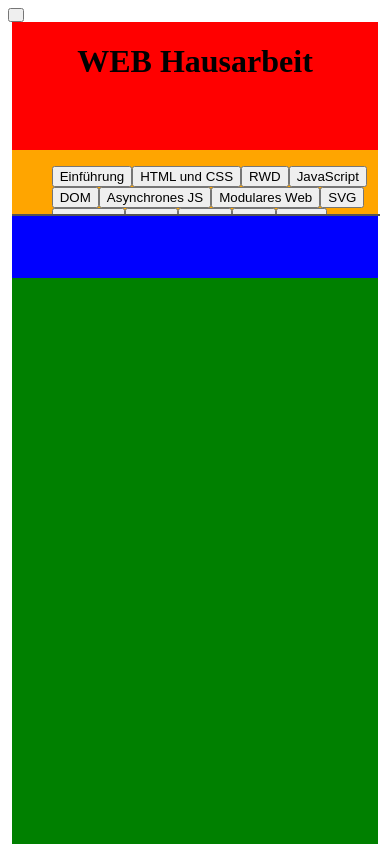
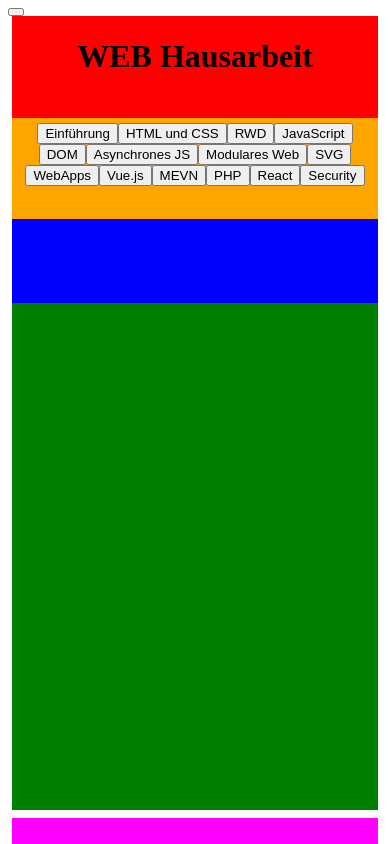
Before and after one commit to flutty20/WEB_Hausarbeit, a Vue app: page /#/ in a window 390 px wide. Shown: the top 844 px of the page. Built offline with nearby package versions, Linux system fonts and the light colour scheme.

Commit message:
Roter implementiert php

```diff
--- a/src/App.vue
+++ b/src/App.vue
@@ -4,24 +4,18 @@
       <h1>WEB Hausarbeit</h1>
     </header>
     <nav>
-      <ul>
-        <NavigationTop
-          v-on:setNavigationLeft="setNavigationLeft"
-        ></NavigationTop>
-      </ul>
+      <NavigationTop v-on:setNavigationLeft="setNavigationLeft"></NavigationTop>
     </nav>
 
     <aside>
-      <ul>
-        <NavigationLeft
-          v-bind:Aufgaben="this.Aufgaben"
-          v-on:loadAufgabe="loadAufgabe"
-        ></NavigationLeft>
-      </ul>
+      <NavigationLeft
+        v-bind:Aufgaben="this.Aufgaben"
+        v-on:loadAufgabe="loadAufgabe"
+      ></NavigationLeft>
     </aside>
 
     <article>
-      <component v-bind:is="aufgabe"></component>
+      <component v-if="rooted" v-bind:is="aufgabe"></component>
       <router-view id="routerview"></router-view>
     </article>
 
@@ -155,24 +149,22 @@ export default {
     return {
       Aufgaben: Array,
       aufgabe: String,
-      rooted: Boolean,
+      rooted: true,
     };
   },
   updated: function() {
-    console.log(document.getElementById("routerview").innerText == "");
-    if (document.getElementById("routerview").innerText == "") {
-      this.rooted == false;
-    } else {
-      this.rooted == true;
-    }
-    console.log("updated");
+    console.log(document.getElementById("routerview").innerText.length > 0);
+    this.rooted = !(document.getElementById("routerview").innerText.length > 0);
+    console.log("rooted:", this.rooted);
   },
+
   methods: {
     testrouter() {
       var x = document.getElementById("routerview");
       console.log(x);
     },
     loadAufgabe(schluessel) {
+      this.rooted = true;
       this.aufgabe = schluessel;
       document.getElementById("routerview").innerText = null;
       console.log(schluessel);
@@ -188,15 +180,15 @@ export default {
 #body {
   display: grid;
   grid-template-columns: 1% 18% 80% 1%;
-  grid-template-rows: 1% 8rem 4rem 50rem 1% 8rem 1%;
+  grid-template-rows: 1% 8rem 4rem 40rem 1% 8rem;
+  grid-template-rows: 1vh 10vh 11vh 66vh 1vh 9vh;
   grid-template-areas:
     ". . . ."
     ". header header ."
     ". . nav ."
     ". aside article . "
     ". . .  ."
-    ". footer footer ."
-    ". . .  . ";
+    ". footer footer .";
 }
 
 header {
@@ -210,19 +202,16 @@ nav {
   background-color: orange;
   grid-area: nav;
 }
+nav div {
+  width: auto;
+  margin: 0 auto;
+  display: inline-block;
+  text-align: center;
+}
 
 aside {
   background-color: blue;
   grid-area: aside;
-}
-
-aside ul {
-  list-style-type: none;
-  margin: 0;
-  padding: 0;
-  width: 100%;
-  background-color: #f1f1f1;
-  border: 1px solid #555;
 }
 
 article {
@@ -251,7 +240,8 @@ footer {
   #body {
     display: grid;
     grid-template-columns: 1% 98% 1%;
-    grid-template-rows: 1% 8rem 4rem 4rem 60rem 1% 8rem 1%;
+    grid-template-rows: 1% 8rem 4rem 4rem 40rem 1% 8rem;
+    grid-template-rows: 1vh 12vh 12vh 10vh 60vh 1vh 5vh;
     grid-template-areas:
       ". . . "
       ". header ."
@@ -259,8 +249,13 @@ footer {
       ". aside . "
       ".article ."
       ". . ."
-      ". footer ."
-      ". . .";
+      ". footer .";
+  }
+  aside div {
+    width: auto;
+    margin: 0 auto;
+    display: inline-block;
+    text-align: center;
   }
 }
 </style>
--- a/src/components/NavigationLeft.vue
+++ b/src/components/NavigationLeft.vue
@@ -1,10 +1,12 @@
 <template>
   <div>
     <button
-      v-for="(aufgabe,schluessel) in Aufgaben"
+      v-for="(aufgabe, schluessel) in Aufgaben"
       v-bind:key="schluessel"
       @click="loadAufgabe(schluessel)"
-    >{{aufgabe}}</button>
+    >
+      {{ aufgabe }}
+    </button>
   </div>
 </template>
 
@@ -14,7 +16,7 @@ export default {
   props: {
     Aufgaben: Array,
   },
-  data: function () {
+  data: function() {
     return {};
   },
 
@@ -22,7 +24,6 @@ export default {
     loadAufgabe(schlussel) {
       this.$emit("loadAufgabe", schlussel);
       location.hash = schlussel;
-
     },
   },
   created() {},
@@ -37,4 +38,9 @@ div {
   display: flex;
   flex-direction: column;
 }
+@media screen and (max-width: 800px) {
+  div {
+    display: inline-block;
+  }
+}
 </style>
--- a/src/components/NavigationTop.vue
+++ b/src/components/NavigationTop.vue
@@ -4,17 +4,18 @@
       v-for="Kapitel in jsondata"
       v-bind:key="Kapitel"
       v-on:click="setNavigationLeft(Kapitel)"
-    >{{Kapitel.UebungName}}</button>
+    >
+      {{ Kapitel.UebungName }}
+    </button>
   </div>
 </template>
-
 
 <script>
 import json from "../JSON/nav.json";
 export default {
   name: "NavTop",
   props: {},
-  data: function () {
+  data: function() {
     return {
       jsondata: null,
     };
@@ -35,4 +36,7 @@ export default {
 
 <!-- Add "scoped" attribute to limit CSS to this component only -->
 <style scoped>
+div {
+  padding: 5px;
+}
 </style>
--- a/src/components/U10/U10A1.vue
+++ b/src/components/U10/U10A1.vue
@@ -19,5 +19,4 @@ export default {
 };
 </script>
 
-<style scoped>
-</style>
+<style scoped></style>
--- a/src/components/U11/U11A1.vue
+++ b/src/components/U11/U11A1.vue
@@ -1,19 +1,13 @@
 <template>
-  <div >
-
-  </div>
+  <div></div>
 </template>
 
 <script>
 export default {
-  name: '',
-  props: {
-
-  }
-}
+  name: "",
+  props: {},
+};
 </script>
 
 <!-- Add "scoped" attribute to limit CSS to this component only -->
-<style scoped>
-
-</style>
+<style scoped></style>
--- a/src/components/U12/U12A1.vue
+++ b/src/components/U12/U12A1.vue
@@ -1,5 +1,6 @@
 <template>
   <form method="post">
+    <a href="public\U12A1.php">Link </a>
     <table>
       <tbody>
         <tr>
@@ -15,49 +16,25 @@
         <tr>
           <td align="right">Vorname:</td>
           <td>
-            <input maxlength="50" name="Vorname" size="45" type="text" />
+            <input maxlength="50" name="vorname" size="45" type="text" />
           </td>
         </tr>
         <tr>
           <td align="right">Nachname:</td>
           <td>
-            <input maxlength="50" name="Nachname" size="45" type="text" />
-          </td>
-        </tr>
-        <tr>
-          <td align="right">Strasse:</td>
-          <td>
-            <input maxlength="50" name="Strasse" size="45" type="text" />
-          </td>
-        </tr>
-        <tr>
-          <td align="right">PLZ:</td>
-          <td>
-            <input maxlength="5" name="PLZ" size="7" type="text" />
-          </td>
-        </tr>
-        <tr>
-          <td align="right">Ort:</td>
-          <td>
-            <input maxlength="50" name="Ort" size="45" type="text" />
-          </td>
-        </tr>
-        <tr>
-          <td align="right">Land:</td>
-          <td>
-            <input name="Land" size="45" type="text" value="Deutschland" />
+            <input maxlength="50" name="nachname" size="45" type="text" />
           </td>
         </tr>
         <tr>
           <td align="right">Email:</td>
           <td>
-            <input maxlength="80" name="Email" size="45" type="email" />
+            <input maxlength="80" name="email" size="45" type="email" />
           </td>
         </tr>
         <tr>
           <td align="right">Passwort:</td>
           <td>
-            <input maxlength="80" name="Passwort" size="45" type="text" />
+            <input maxlength="80" name="passwort" size="45" type="text" />
           </td>
         </tr>
         <tr>
--- a/src/components/U14/U14KA.vue
+++ b/src/components/U14/U14KA.vue
@@ -1,40 +1,58 @@
 <template>
   <div>
     <p class="frage">Was ist das positive Sicherheitsmodell und warum wird es bevorzugt?</p>
-    <p class="antwort">Tim Berners-Lee</p>
+    <p class="antwort">
 
+    </p>
+<br>
     <p class="frage">Nennen Sie die OWASP Top 10 Sicherheitsprobleme für WebApps.</p>
-    <p class="antwort">Tim Berners-Lee</p>
-
+    <p class="antwort">
+      <ol>
+        <li>Injection</li>
+        <li>Broken Authentication</li>
+        <li>Sensitive Data Exposure</li>
+        <li>XML External Entities (XXE)</li>
+        <li>Broken Access Control</li>
+        <li>Security Misconfiguration</li>
+        <li>Cross-Site Scripting XSS</li>
+        <li>Insecure Deserialization</li>
+        <li>Using Components with Known Vulnerabilities</li>
+        <li>Insufficient Logging / Monitoring</li>
+      </ol>
+      <a href="https://owasp.org/www-project-top-ten/">Quelle: owasp</a>
+    </p>
+<br>
     <p
       class="frage"
-    >Was sind die wichtigsten Web App Security Risks? Beschreiben Sie die OWASP Top 3 und geben Sie je ein PHP-Beispiel.</p>
-    <p class="antwort">Tim Berners-Lee</p>
-
-    <p
-      class="frage"
-    >Was sind die General Security Guidelines? Nennen Sie für jeden Punkt ein Beispiel.</p>
-    <p class="antwort">Tim Berners-Lee</p>
-
-    <p
-      class="frage"
-    >Schreiben Sie in PHP eine WebApp, die für XSS-Angriffe anfällig ist. Definieren Sie den Angriffsvektor. Geben Sie einen konkreten Exploit an. Erweitern Sie Ihre PHP-WebApp um einen XSS-Schutz.</p>
-    <p class="antwort">Tim Berners-Lee</p>
-
-    <p class="frage">Sicherer Array Wrapper</p>
-    <p class="antwort">Tim Berners-Lee</p>
-
-    <p
-      class="frage"
-    >Beschreiben Sie die window.opener - Sicherheitslücke und geben Sie ein Beispiel.</p>
-    <p class="antwort">Tim Berners-Lee</p>
+    >Was sind die General Security Guidelines?</p>
+    <p class="antwort">Encryption
+      <ul>
+        <li>Secure socket layer</li>
+        <li>Secure Tomcat installation</li>
+        <li>Session management</li>
+        <li>HTTP TRACE disabled</li>
+        <li>Secure cookie filter</li>
+        <li>XSS filter enhanced</li>
+        <li>Strict-Transport-Security (HSTS)</li>
+        <li>Data visualization module plug-ins</li>
+        <li>Mid-tier Return Back parameter</li>
+        <li>Mid tier and portlet containers</li>
+        <li>Mid tier access prevented by some security software</li>
+        <li>Adding inclusion list for Mid Tier</li>
+        <li>Related topic</li>
+      </ul>
+      <a href="https://docs.bmc.com/docs/ars81/general-security-guidelines-225970339.html">Quelle: bmc</a>
+</p>
+<br>
 
     <p class="frage">Beschreiben Sie die Content Security Policy (CSP) und geben Sie ein Beispiel.</p>
-    <p class="antwort">Tim Berners-Lee</p>
-
+    <p class="antwort">The HTTP Content-Security-Policy response header allows web site administrators to control resources the user agent is allowed to load for a given page. With a few exceptions, policies mostly involve specifying server origins and script endpoints. This helps guard against cross-site scripting attacks (XSS).
+      <a href="https://developer.mozilla.org/en-US/docs/Web/HTTP/Headers/Content-Security-Policy">Quelle: mdn</a>
+    </p>
+<br>
     <p class="frage">Beschreiben Sie Subresource Integrity (SRI) und geben Sie ein Beispiel.</p>
     <p class="antwort">Tim Berners-Lee</p>
-
+<br>
     <p class="frage">Beschreiben Sie JSON Web Token (JWT) und geben Sie ein Beispiel.</p>
     <p class="antwort">Tim Berners-Lee</p>
   </div>
```
